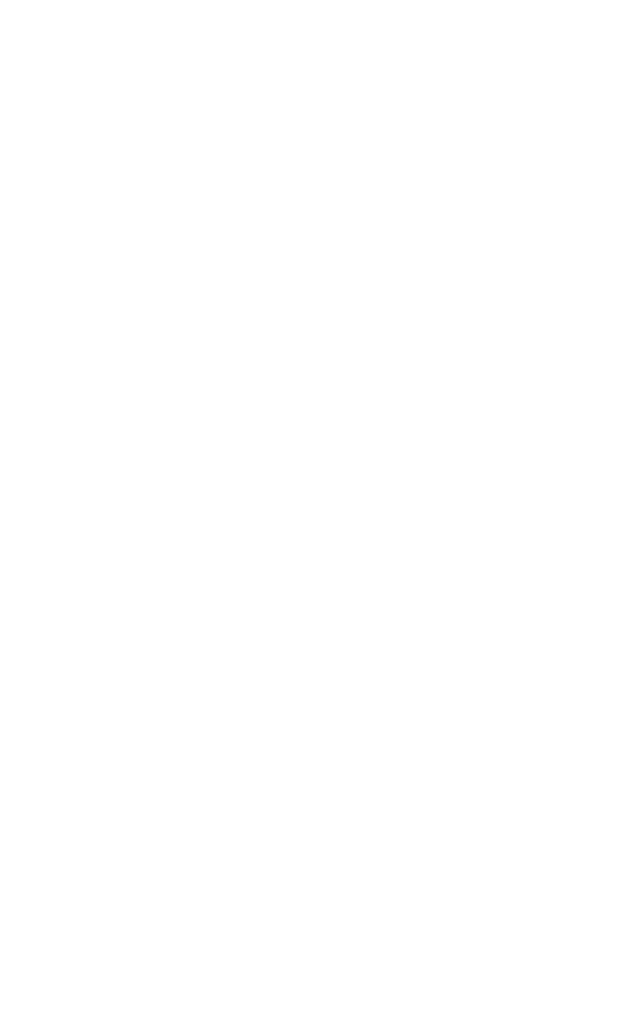
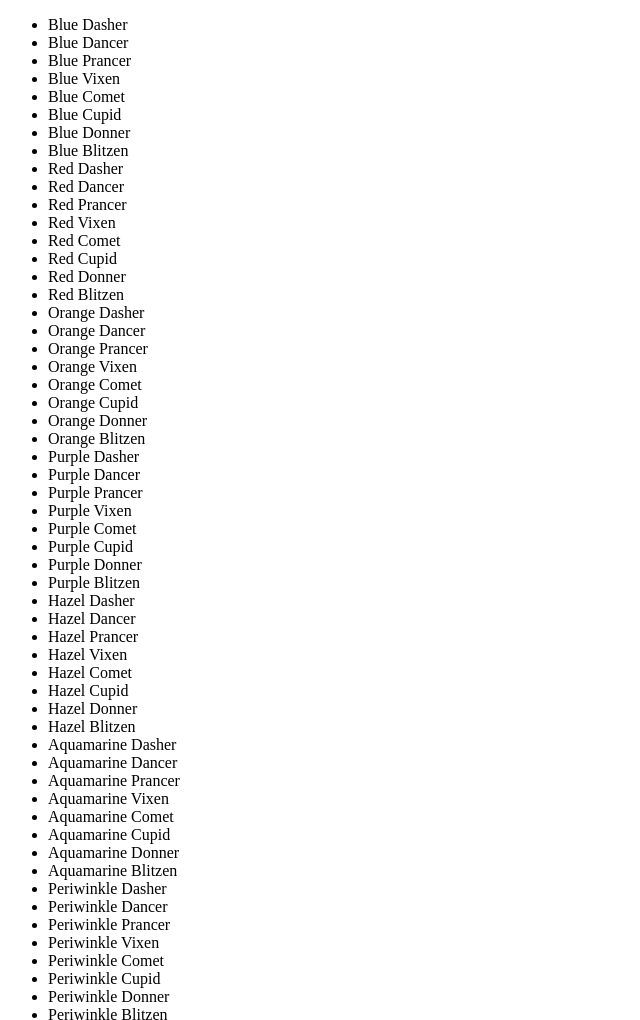
Before and after one commit to lukewalt/colored-reindeer, a plain HTML site: page index.html in a window 1280 px wide. Shown: the top 1020 px of the page, without its empty margins (0-640 px from the left). Before the commit the page ends 800 px from the top, so only its background shows below. Drawn offline with Linux system fonts and the light colour scheme.

Commit message:
added nested loop and created unordered list in html to push iterations to

```diff
--- a/index.html
+++ b/index.html
@@ -4,7 +4,11 @@
   <title>Colored Reindeer</title>
   </head>
   <body>
-    <div id="coloredReindeer"></div>
+    <div>
+      <ul id="coloredReindeer">
+
+      </ul>
+    </div>
 
   <script type="text/javascript" src="reindeer.js">
 
--- a/reindeer.js
+++ b/reindeer.js
@@ -3,3 +3,15 @@ var reindeer = ["Dasher", "Dancer", "Prancer", "Vixen", "Comet", "Cupid", "Donne
 
 
 var hohohoElement = document.getElementById("coloredReindeer");
+
+var pairing = function() {
+  var pair = "";
+  for(var i = 0; i < colors.length; i++) {
+    for(var j = 0; j < reindeer.length; j++) {
+      pair += "<li>" + colors[i] + " " + reindeer[j] + " </li>";
+    }
+  }
+  debugger
+  return pair;
+}
+hohohoElement.innerHTML = pairing();
```
